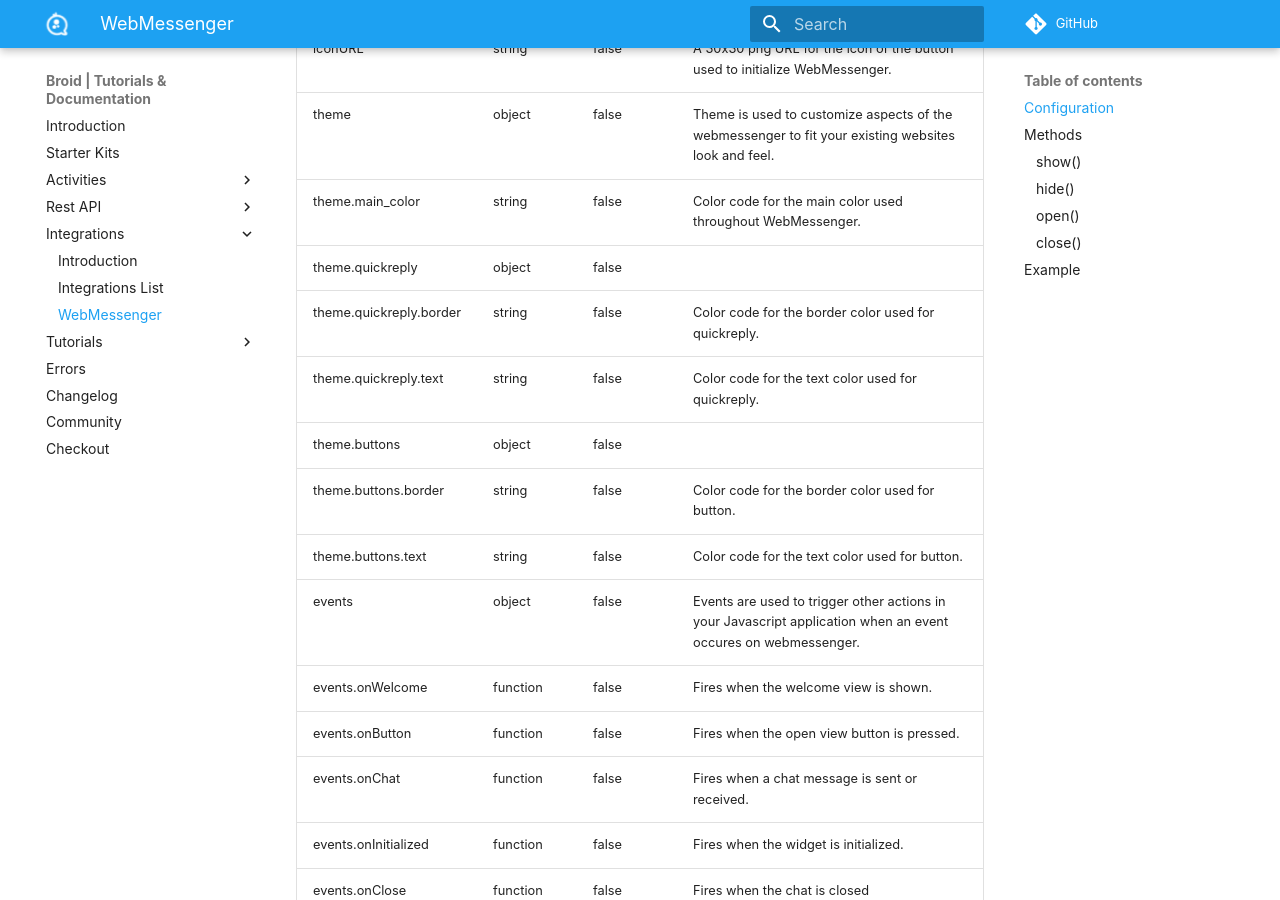
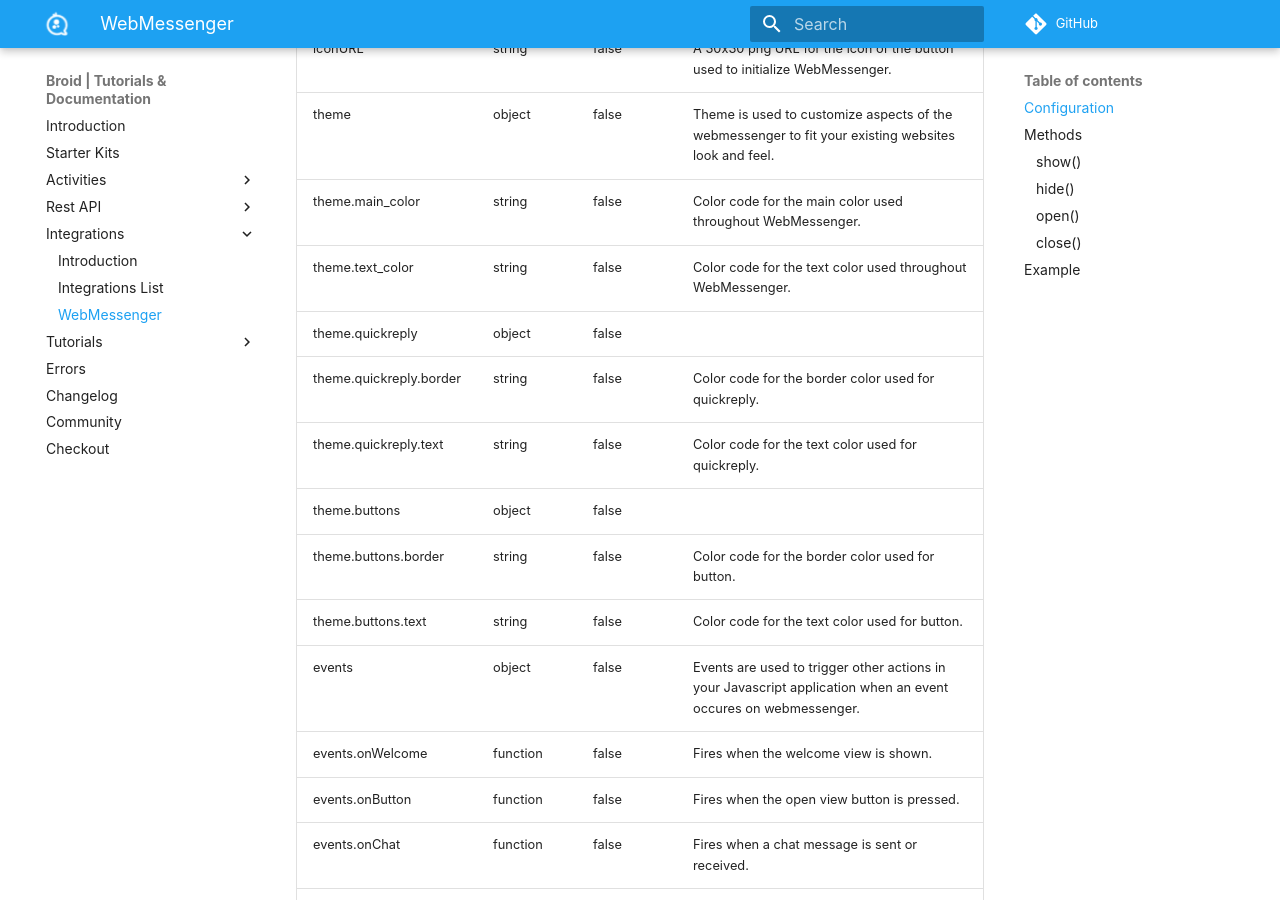
Before and after one commit to broidHQ/broid-docs, an MkDocs documentation site: the page built from docs/integrations/webmessenger.md, in a window 1280 px wide and 900 px high, scrolled down 762 px. Built offline with MkDocs 1.6.1 and Material for MkDocs 9.7.7, drawn with Linux system fonts in a browser that asks for light colours; some web fonts are replaced; comment, search, counter and statistics services are not loaded; old or Windows-style settings are respelled for this version of MkDocs.

Commit message:
Update webmessenger.md

```diff
--- a/docs/integrations/webmessenger.md
+++ b/docs/integrations/webmessenger.md
@@ -15,6 +15,7 @@
 | iconURL          | string   | false    | A 30x30 png URL for the icon of the button used to initialize WebMessenger.                                    |
 | theme            | object   | false    | Theme is used to customize aspects of the webmessenger to fit your existing websites look and feel.            |
 | theme.main_color | string   | false    | Color code for the main color used throughout WebMessenger.                                                    |
+| theme.text_color | string   | false    | Color code for the text color used throughout WebMessenger.                                                    |
 | theme.quickreply | object   | false    |                                                                                                                |
 | theme.quickreply.border | string   | false    | Color code for the border color used for quickreply.                                                    |
 | theme.quickreply.text   | string   | false    | Color code for the text color used for quickreply.                                                      |
```
